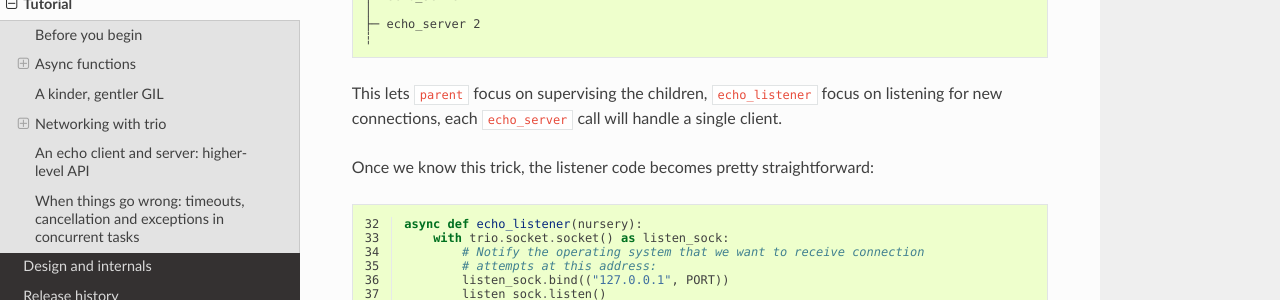
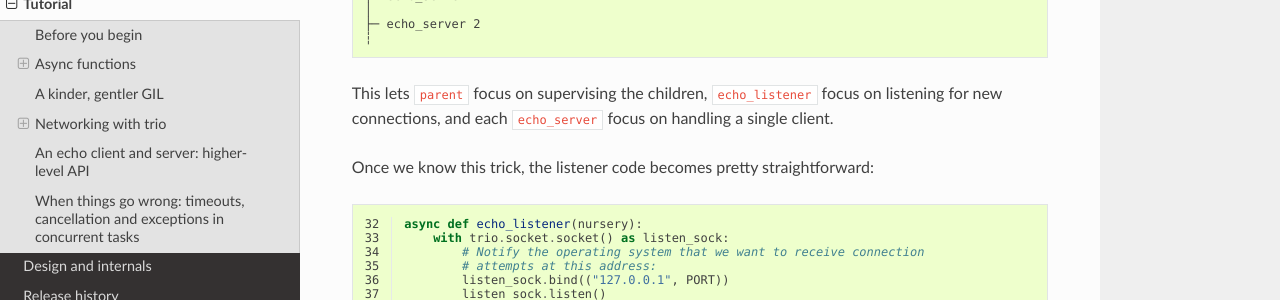
Before and after one commit to GangCheng0619/trio-py-app, a Sphinx documentation site: the page built from docs/source/tutorial.rst, in a window 1280 px wide and 900 px high, scrolled down 18302 px. Shown: the part 174-474 px from the top of the window. Built offline with Sphinx 7.4.7 and the Read the Docs theme 2.0.0, drawn with Linux system fonts in a browser that asks for light colours; pages that are not in the unit, such as notebooks, are missing from menus; the version number is read from the project's files by our own code.

Commit message:
Tiny wording tweak to tutorial
this should totally go into its own PR but look how lazy I am

```diff
--- a/docs/source/tutorial.rst
+++ b/docs/source/tutorial.rst
@@ -912,8 +912,8 @@ tasks, we end up with a task tree that looks like:
    ┆
 
 This lets ``parent`` focus on supervising the children,
-``echo_listener`` focus on listening for new connections, each
-``echo_server`` call will handle a single client.
+``echo_listener`` focus on listening for new connections, and each
+``echo_server`` focus on handling a single client.
 
 Once we know this trick, the listener code becomes pretty
 straightforward:
```
